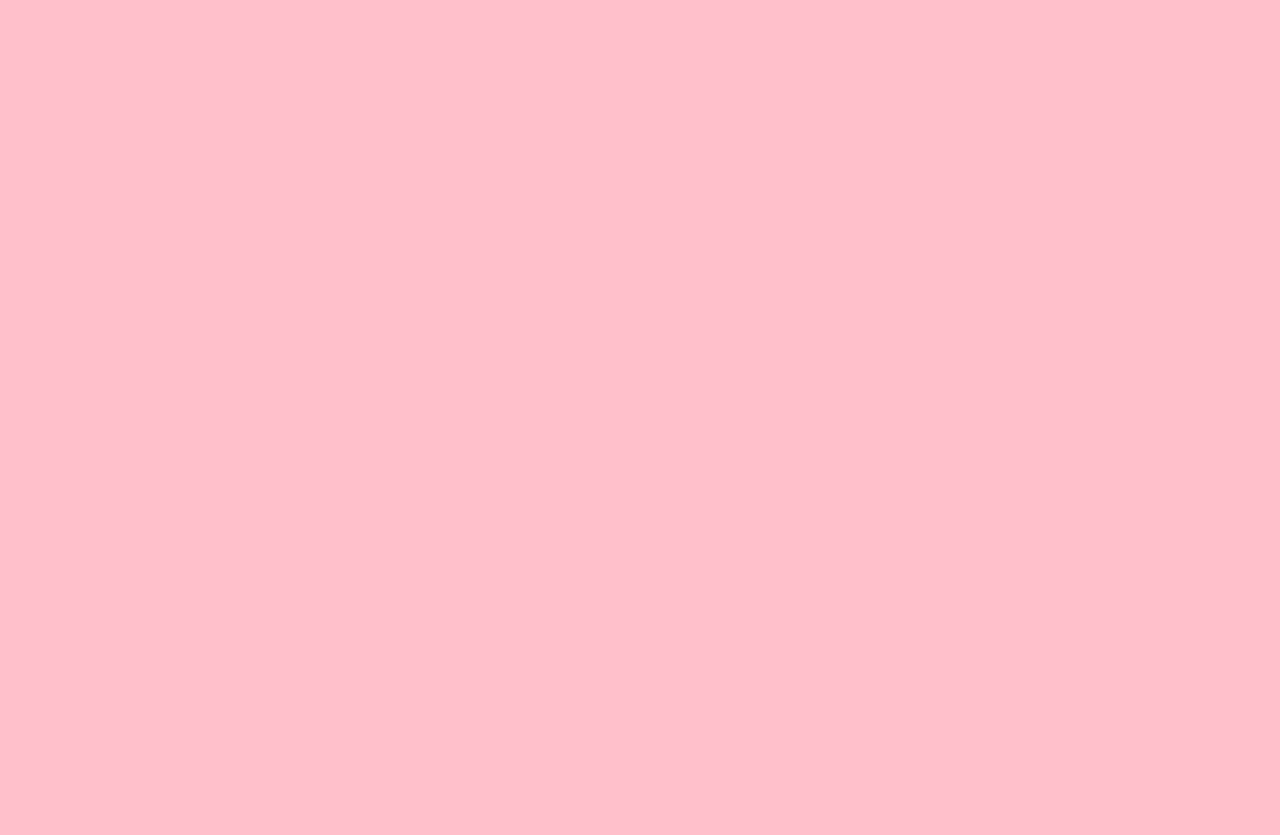
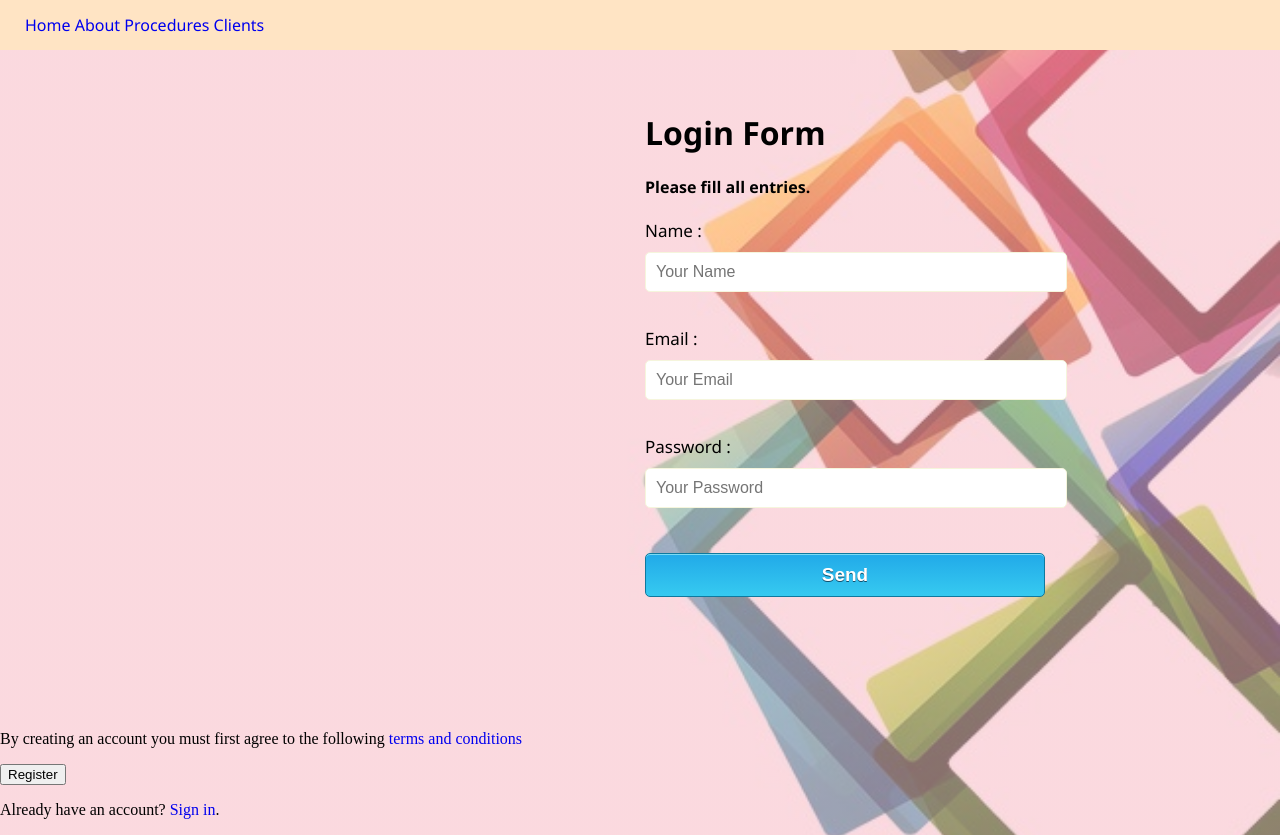
Before and after one commit to jennynzeribe/My-assignment, a plain HTML site: page index.html in a window 1280 px wide. Before the commit the page ends 800 px from the top, so only its background shows below. Drawn offline with Linux system fonts and the light colour scheme.

Commit message:
new site

```diff
--- a/CSS/style.css
+++ b/CSS/style.css
@@ -1,3 +1,82 @@
 body{
-    background-color: pink;
+    background-image:linear-gradient(rgba(255, 192, 203, 0.534),rgba(255, 192, 203, 0.534)), url(../image/fashion1.jpg);
+    margin: 0;
+    padding: 0;
+    overflow: hidden;
+    background-size: cover;
+
 }
+header{
+    background-color: bisque;
+
+}
+nav{
+    font-family: 'Segoe UI', Tahoma, Geneva, Verdana, sans-serif;
+    color: white;
+    padding: 14px 25px;
+    text-align: center;
+    text-decoration: none;
+    display: inline-block;
+}
+a:link{
+    text-decoration: none;
+}
+nav .a :hover{
+    color: red;
+}
+#main{
+    width:910px;
+    height:620px;
+    margin:30px auto
+    }
+    #first{
+    width:400px;
+    height:610px;
+    /* box-shadow:0 0 0 1px rgba(14,41,57,0.12),0 2px 5px rgba(14,41,57,0.44),inset 0 -1px 2px rgba(14,41,57,0.15); */
+    float:right;
+    padding:10px 50px 0;
+    font-family: 'Segoe UI', Tahoma, Geneva, Verdana, sans-serif;
+    /* background:linear-gradient(#fff,#f2f6f9) */
+    }
+    /* hr{
+    border:0;
+    border-top:1px solid #ccc;
+    margin-bottom:30px
+    } */
+    label{
+    font-size:17px
+    }
+    input{
+    width:400px;
+    padding:10px;
+    margin-top:10px;
+    margin-bottom:35px;
+    border-radius:5px;
+    border:1px solid beige;
+    /* box-shadow:inset 0 1px 2px rgba(0,0,0,0.18); */
+    font-size:16px
+    }
+    /* textarea{
+    width:400px;
+    height:100px;
+    padding:10px;
+    margin-top:10px;
+    margin-bottom:35px;
+    border-radius:5px;
+    border:1px solid beige;
+    box-shadow:inset 0 1px 2px rgba(0,0,0,0.18);
+    font-size:16px
+    } */
+    input[type=submit]{
+    background:linear-gradient(to bottom,#22abe9 5%,#36caf0 100%);
+    box-shadow:inset 0 1px 0 0 #7bdcf4;
+    border:1px solid #0F799E;
+    color:#fff;
+    font-size:19px;
+    font-weight:700;
+    cursor:pointer;
+    text-shadow:0 1px 0 #13506d;
+    }
+    input[type=submit]:hover{
+    background:linear-gradient(to bottom,#36caf0 5%,#22abe9 100%)
+    }
--- a/JS/index.js
+++ b/JS/index.js
@@ -80,3 +80,12 @@ var apc = ["tinubu", "buhari", "rochas", "ambode"];
     }
     console.log(apcLoop());
     console.log(apc.length);
+
+
+    function apcAsk() {
+        for (a = 0; a > apc.length; a++){
+            console.log(apc[a]);
+        }
+    }
+    console.log(apcAsk());
+    console.log(apc.length);
--- a/index.html
+++ b/index.html
@@ -11,6 +11,36 @@
 
 </script>
 <body>
+    <header>
+   <nav>
+       <a href="#">Home</a>
+       <a href="#">About</a>
+       <a href="#">Procedures</a>
+       <a href="#">Clients</a>
+   </nav>
+</header>
+ <!-- <h1>BLOGGING HEAD</h1>
+<h3>Lorem ipsum dolor sit, amet consectetur adipisicing elit. Dolores eius placeat, molestiae quasi explicabo iusto ratione aut porro, laborum voluptatibus temporibus facere corrupti facilis nisi alias consequatur, dicta fugit debitis.</h3> -->
+<div id="main">
+        <div id="first">
+        <form action="" method="post">
+        <h1>Login Form</h1>
+        <h4>Please fill all entries.</h4>
+        <label>Name :</label>
+        <input name="dname" placeholder="Your Name" type="text">
+        <label>Email :</label>
+        <input name="demail" placeholder="Your Email" type="text">
+        <label>Password :</label>
+        <input name="demail" placeholder="Your Password" type="text">
+        <input name="dsubmit" type="submit" value="Send">
+        </form>
+        </div>
+        </div>
+        <div class="signin">
+    <p>By creating an account you must first agree to the following  <a href="#">terms and conditions</a> </p>
+    <button type="submit" class="registerbtn">Register</button>
+    <p>Already have an account? <a href="#">Sign in</a>.</p>
+    </div>
 
 </body>
 </html>
```
Also changed, not shown: image/fashion1.jpg (added).
